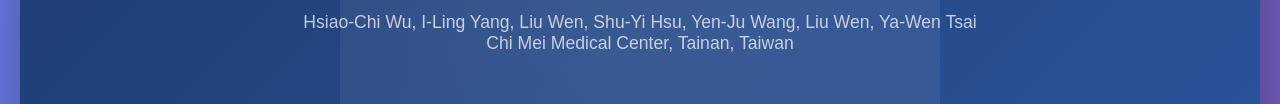
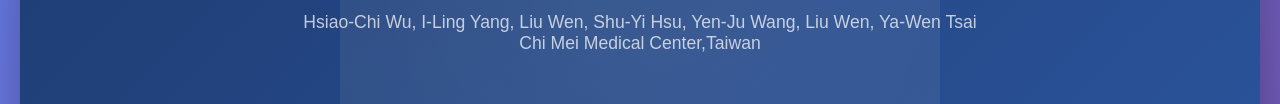
Before and after one commit to chylio/amee-poster, a plain HTML site: page index.html in a window 1280 px wide. Shown: the part 216-320 px from the top of the page. Drawn offline with Linux system fonts and the light colour scheme.

Commit message:
Update index.html

```diff
--- a/index.html
+++ b/index.html
@@ -310,7 +310,7 @@
             <h1>Digital Skills Training Program for Healthcare Professionals Practical Applications of Generative Video Production</h1>
             <div class="subtitle">
                 <div class="authors">
-                    Hsiao-Chi Wu, I-Ling Yang, Liu Wen, Shu-Yi Hsu, Yen-Ju Wang, Liu Wen, Ya-Wen Tsai<br>Chi Mei Medical Center, Tainan, Taiwan
+                    Hsiao-Chi Wu, I-Ling Yang, Liu Wen, Shu-Yi Hsu, Yen-Ju Wang, Liu Wen, Ya-Wen Tsai<br>Chi Mei Medical Center,Taiwan
                 </div>
             </div>
         </div>
```
